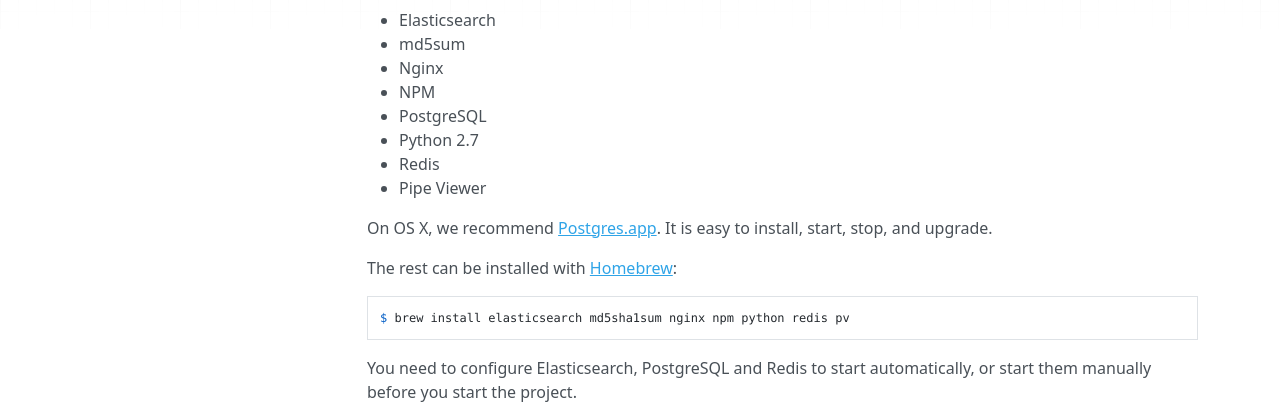
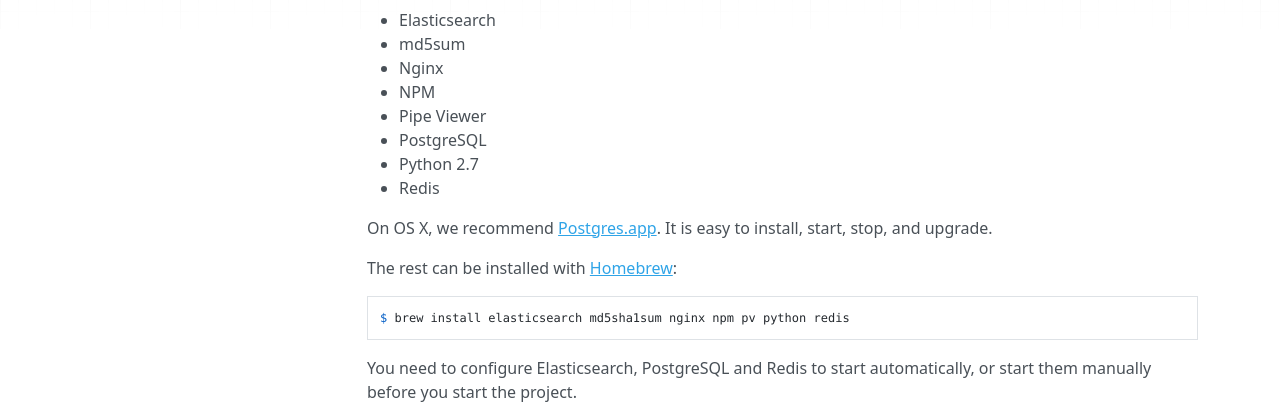
Before and after one commit to ic-labs/django-icekit, an MkDocs documentation site: the page built from docs/intro/manual-setup.md, in a window 1280 px wide and 900 px high. Shown: the part 277-691 px from the top of the window. Built offline with MkDocs 1.6.1, drawn with Linux system fonts in a browser that asks for light colours; nearby versions of some CDN libraries.

```diff
--- a/docs/intro/manual-setup.md
+++ b/docs/intro/manual-setup.md
@@ -12,17 +12,17 @@ Install required system packages:
   * md5sum
   * Nginx
   * NPM
+  * Pipe Viewer
   * PostgreSQL
   * Python 2.7
   * Redis
-  * Pipe Viewer
 
 On OS X, we recommend [Postgres.app](http://postgresapp.com/). It is easy to
 install, start, stop, and upgrade.
 
 The rest can be installed with [Homebrew](http://brew.sh/):
 
-    $ brew install elasticsearch md5sha1sum nginx npm python redis pv
+    $ brew install elasticsearch md5sha1sum nginx npm pv python redis
 
 You need to configure Elasticsearch, PostgreSQL and Redis to start
 automatically, or start them manually before you start the project.
```
